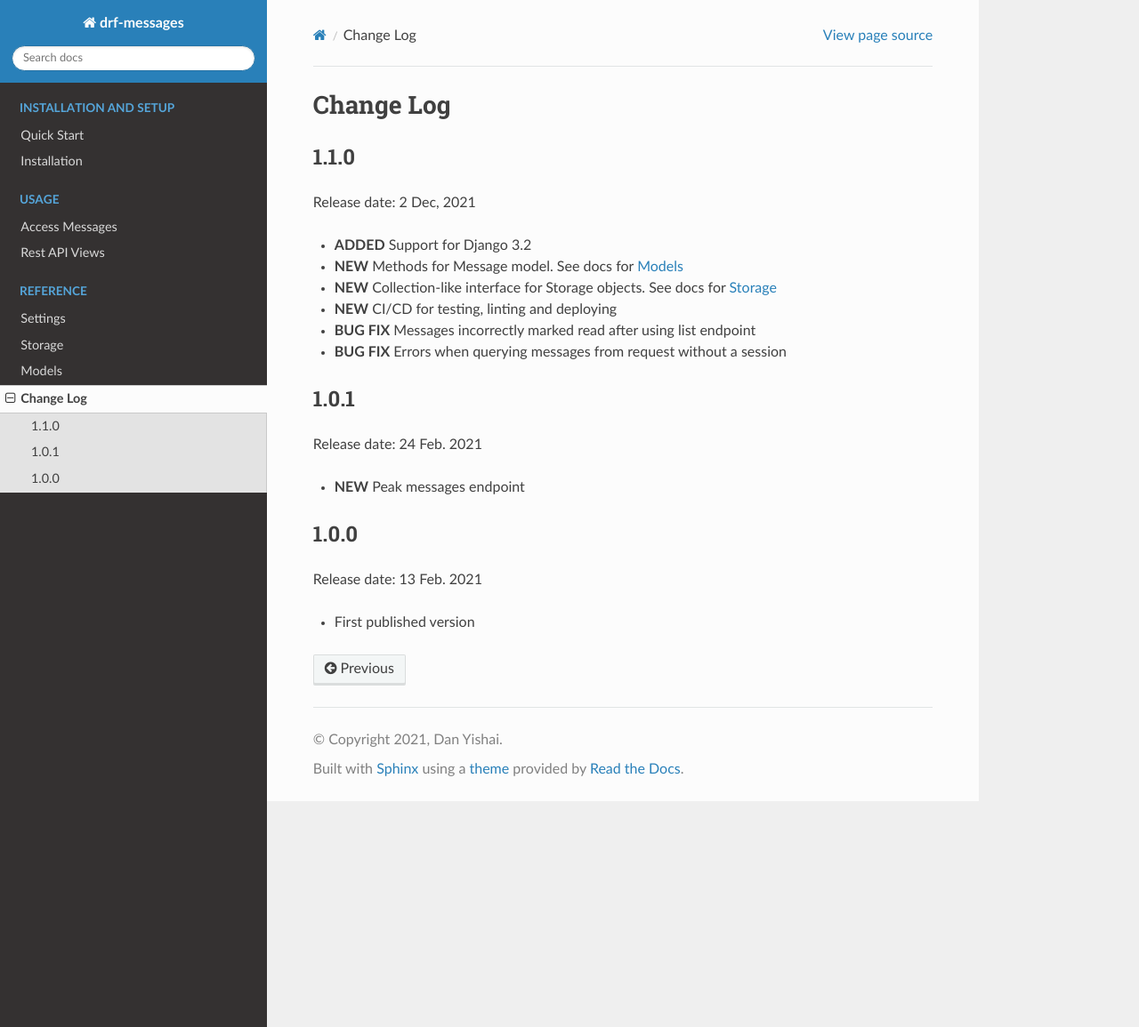
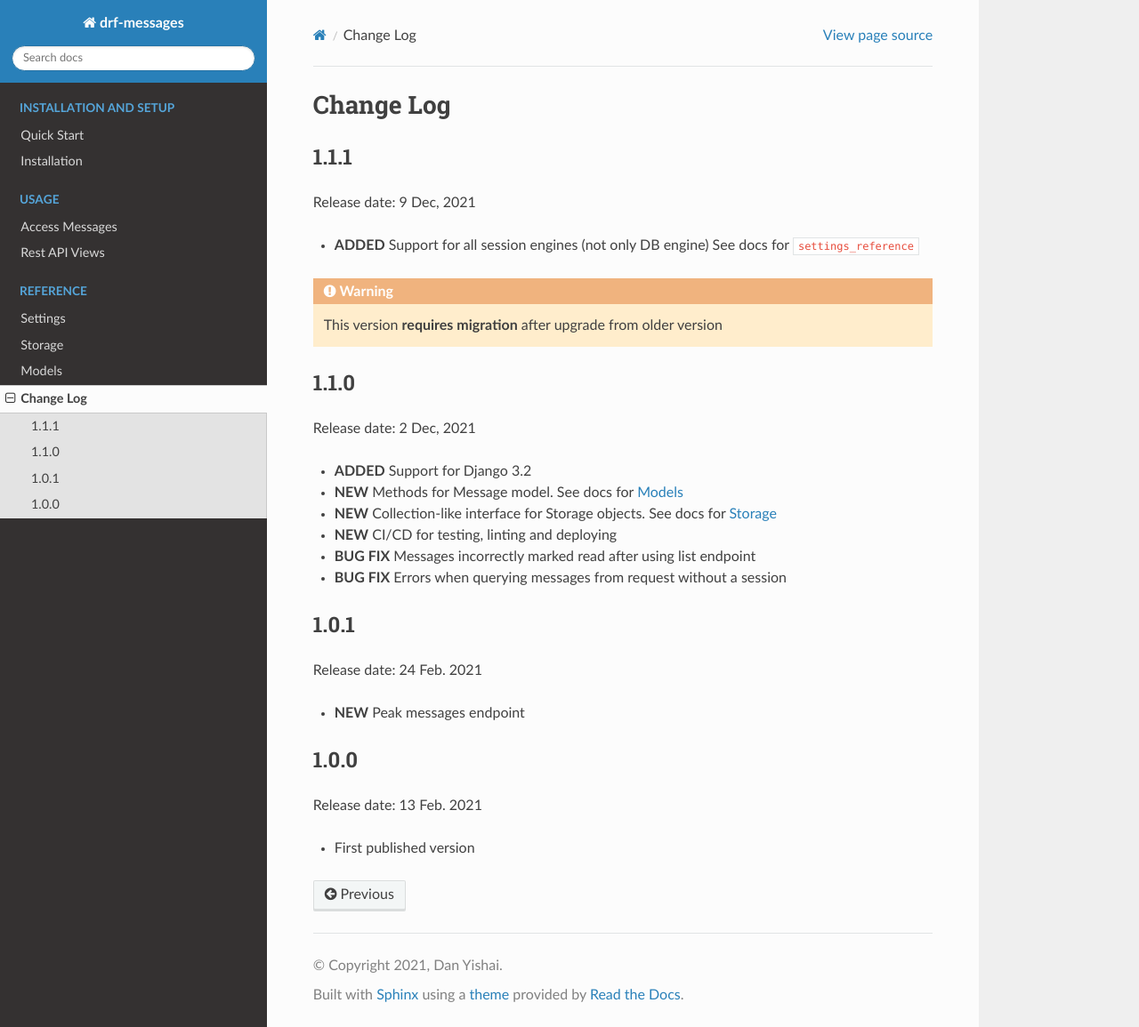
Before and after one commit to danyi1212/drf-messages, a Sphinx documentation site: the page built from docs/source/reference/change_log.rst, in a window 1280 px wide and 1155 px high. Shown: the whole window at 89% size. Built offline with Sphinx 7.4.7 and the Read the Docs theme 2.0.0, drawn with Linux system fonts in a browser that asks for light colours; cross-references to code outside the pages are shown as plain code.

Commit message:
📦 Release 1.1.1

```diff
--- a/docs/source/reference/change_log.rst
+++ b/docs/source/reference/change_log.rst
@@ -1,6 +1,17 @@
 
 Change Log
 ==========
+
+1.1.1
+-----
+
+Release date: 9 Dec, 2021
+
+- **ADDED** Support for all session engines (not only DB engine) See docs for :docs:`settings_reference`
+
+.. warning::
+    This version **requires migration** after upgrade from older version
+
 
 1.1.0
 -----
--- a/drf_messages/__init__.py
+++ b/drf_messages/__init__.py
@@ -4,7 +4,7 @@ import django
 
 
 __title__ = "DRF Messages"
-__version__ = "1.1.0"
+__version__ = "1.1.1"
 __author__ = "Dan Yishai"
 __license__ = "BSD 3-Clause"
 
--- a/setup.cfg
+++ b/setup.cfg
@@ -1,6 +1,6 @@
 [metadata]
 name = drf-messages
-version = 1.1.0
+version = 1.1.1
 description = Use Django's Messages Framework with Django Rest Framework project.
 long_description = file: README.rst
 url = https://github.com/danyi1212/drf-messages
@@ -15,6 +15,7 @@ classifiers =
     Framework :: Django :: 2.2
     Framework :: Django :: 3.0
     Framework :: Django :: 3.1
+    Framework :: Django :: 3.2
     Intended Audience :: Developers
     License :: OSI Approved :: BSD License
     Operating System :: OS Independent
```
